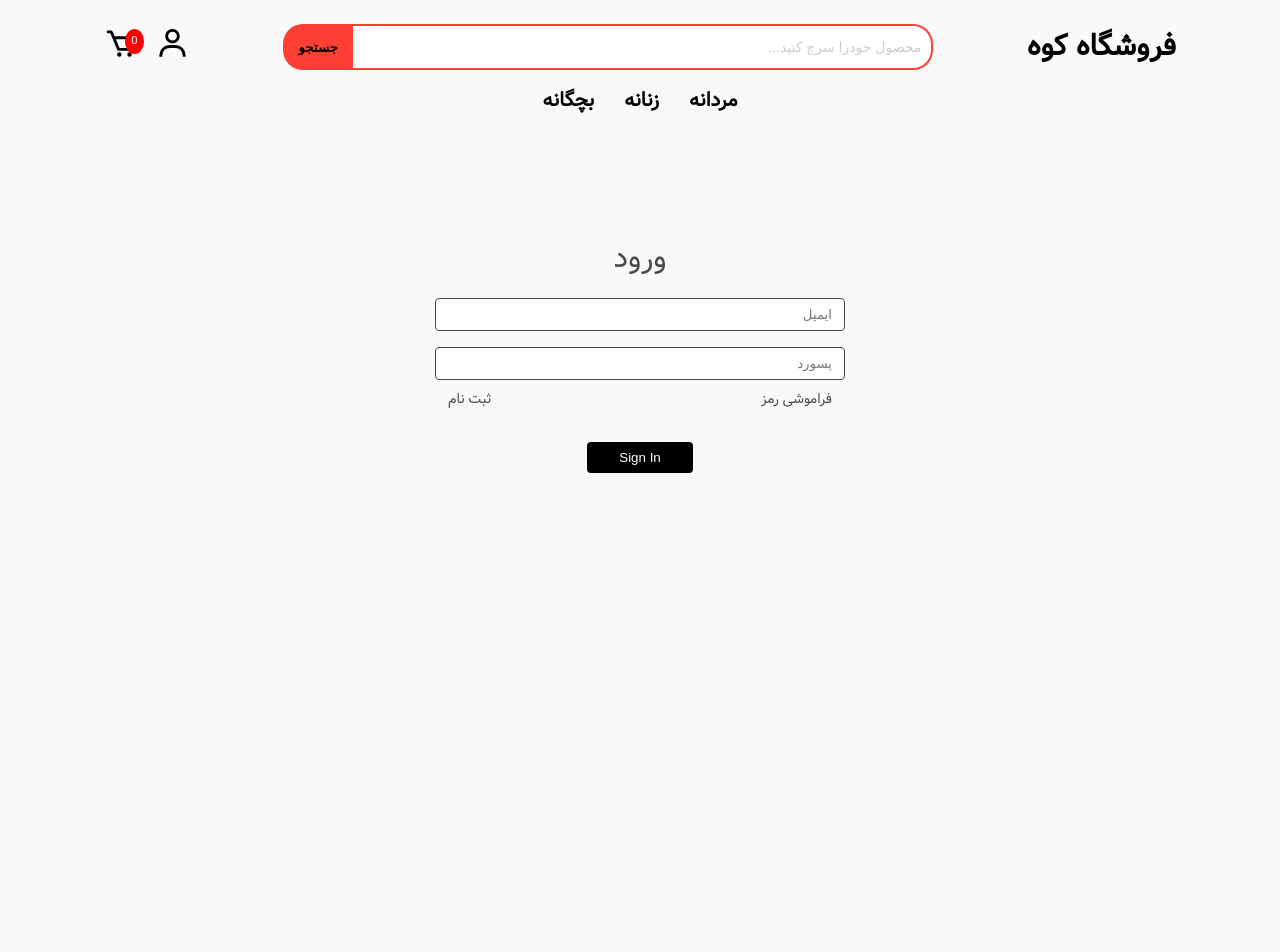
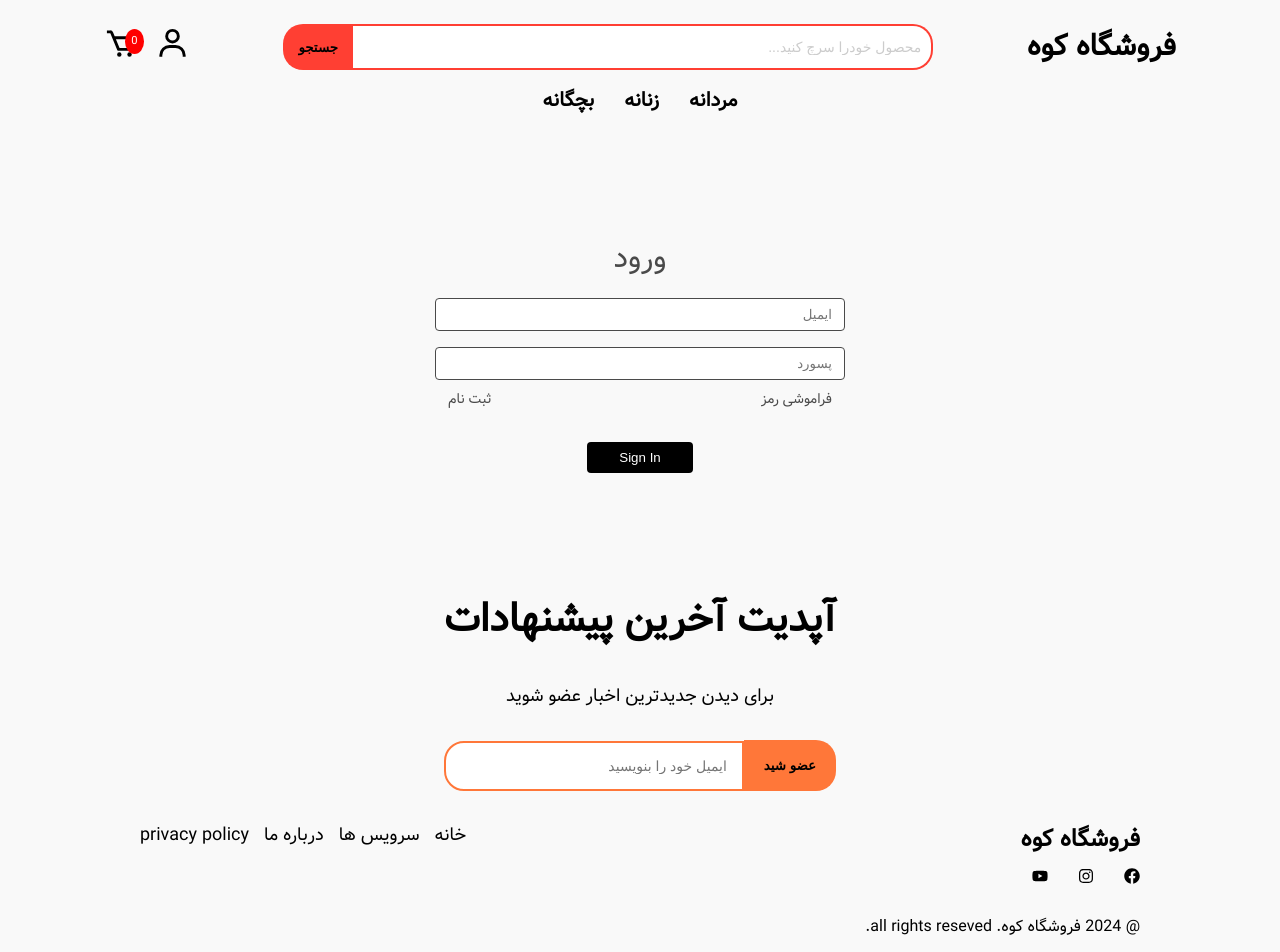
Before and after one commit to ShakilaMhd/Mountain-Shop, a React (Vite) app in the folder frontend/: page /login in a window 1280 px wide. Shown: the top 952 px of the page. Before the commit the page ends 800 px from the top, so only its background shows below. Built offline with nearby package versions, Linux system fonts and the light colour scheme.

Commit message:
add Footer

```diff
--- a/frontend/src/App.jsx
+++ b/frontend/src/App.jsx
@@ -7,6 +7,7 @@ import Collection from "./pages/Collection/Collection";
 import ProductDetails from "./pages/ProductDetails/ProductDetails";
 import Navbar from "./components/Navbar/Navbar";
 import Hero from "./components/Hero/Hero";
+import Footer from "./components/Footer/Footer";
 
 const App = () => {
   return (
@@ -20,6 +21,7 @@ const App = () => {
         <Route path="/category/:category" element={<Collection />} />
         <Route path="/product/:productId" element={<ProductDetails />} />
       </Routes>
+      <Footer />
     </div>
   );
 };
--- /dev/null
+++ b/frontend/src/components/Footer/Footer.css
@@ -0,0 +1,73 @@
+.footer {
+  display: flex;
+  flex-direction: column;
+  gap: 30px;
+  padding: 60px;
+}
+
+.footer-top {
+  display: grid;
+  place-content: center;
+  gap: 30px;
+}
+
+.footer-top h2 {
+  font-size: 40px;
+  text-align: center;
+}
+
+.footer-top p {
+  font-size: 18px;
+  text-align: center;
+}
+
+.footer-top .input {
+  display: flex;
+  align-items: center;
+  justify-content: center;
+}
+
+.input input {
+  flex-grow: 1;
+  padding: 15px;
+  border: 2px solid #ff7739;
+  /* border-left: none; */
+  border-radius: 20px 0 0 20px;
+  outline: none;
+  font-size: 14px;
+}
+
+.input button {
+  background-color: #ff7739;
+  color: black;
+  border: none;
+  padding: 18px 20px;
+  border-radius: 0 20px 20px 0;
+  font-weight: bold;
+  cursor: pointer;
+}
+
+.footer-bottom {
+  display: flex;
+  justify-content: space-between;
+}
+
+.socials {
+  display: flex;
+  gap: 30px;
+  margin-top: 10px;
+}
+
+.socials .social-icons {
+  font-size: 20px;
+}
+
+.footer-right ul {
+  display: flex;
+  gap: 15px;
+}
+
+.footer-right ul li {
+  font-size: 18px;
+  list-style: none;
+}
--- /dev/null
+++ b/frontend/src/components/Footer/Footer.jsx
@@ -0,0 +1,43 @@
+import React from 'react'
+import {FaFacebook} from "react-icons/fa"
+import {FaInstagram} from "react-icons/fa"
+import {FaYoutube} from "react-icons/fa"
+import './Footer.css'
+
+const Footer = () => {
+  return (
+    <div>
+        <div className="footer">
+            <div className="footer-top">
+                <h2>آپدیت آخرین پیشنهادات</h2>
+                <p>برای دیدن جدیدترین اخبار عضو شوید</p>
+                <div className="input">
+                    <button> عضو شید</button>
+                    <input type="email" name='email' id='' placeholder='ایمیل خود را بنویسید' />
+                </div>
+            </div>
+            <div className="footer-bottom">
+                <div className="footer-left">
+                    <h2>فروشگاه کوه</h2>
+                    <div className="socials">
+                        <FaFacebook className='social-icon' />
+                        <FaInstagram className='social-icon'/>
+                        <FaYoutube className='social-icon'/>
+                    </div>
+                </div>
+                <div className="footer-right">
+                    <ul>
+                        <li>خانه</li>
+                        <li>سرویس ها</li>
+                        <li>درباره ما</li>
+                        <li>privacy policy</li>
+                    </ul>
+                </div>
+            </div>
+            <p className='copy'>@ 2024 فروشگاه کوه. all rights reseved.</p>
+        </div>
+    </div>
+  )
+}
+
+export default Footer
```
